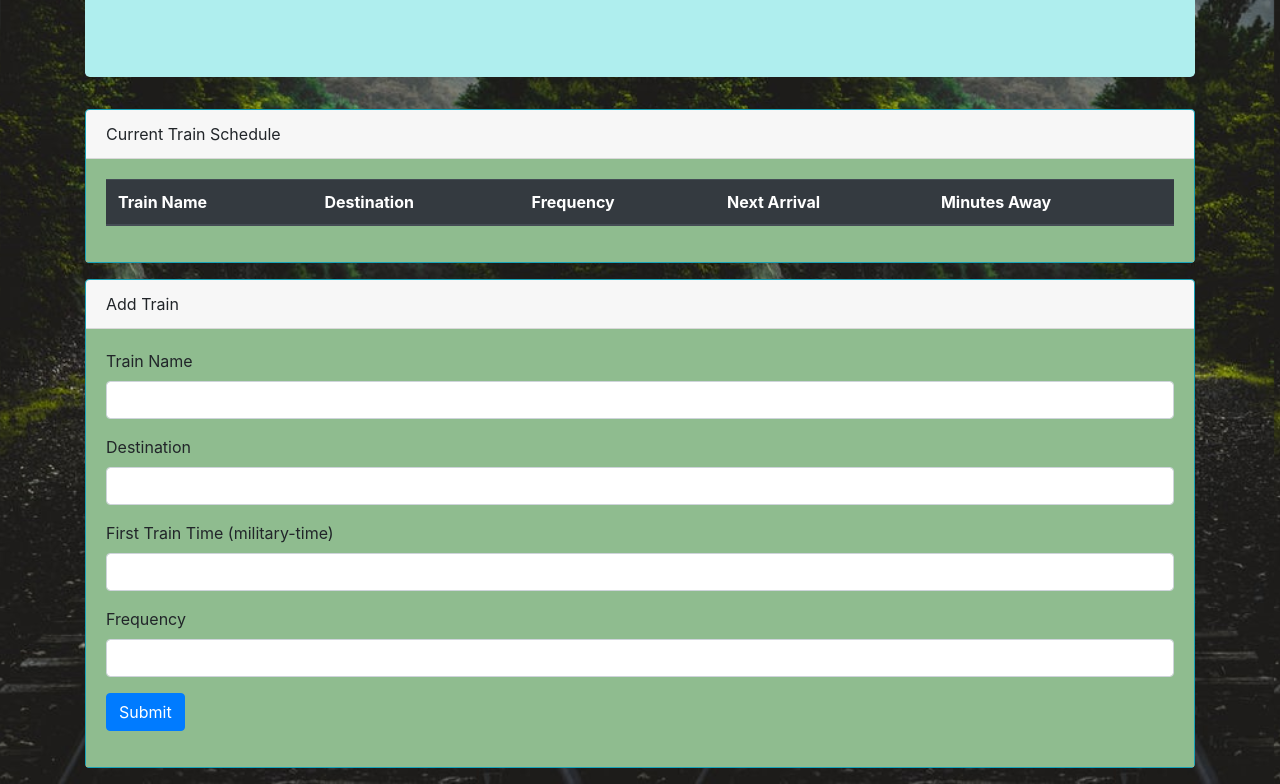
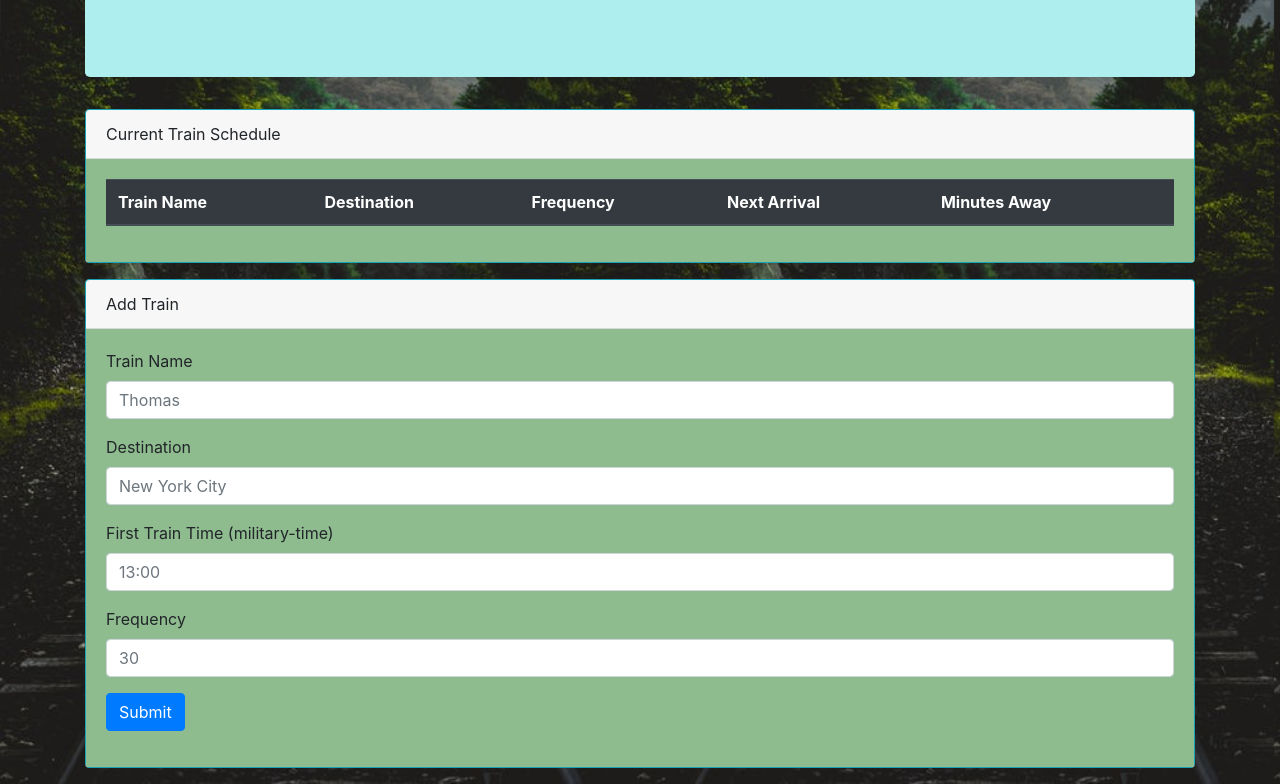
Before and after one commit to Tywilliams7/Train-Scheduler, a plain HTML site: page index.html in a window 1280 px wide. Shown: the part 172-956 px from the top of the page. Drawn offline with nearby package versions, Linux system fonts and the light colour scheme; no server answers.

Commit message:
WorkingPlaceholders

```diff
--- a/index.html
+++ b/index.html
@@ -56,19 +56,19 @@
                 <form>
                     <div class="form-group">
                         <label for="exampleInputTrain">Train Name</label>
-                        <input type="train" class="form-control" id="train-name">
+                        <input type="train" class="form-control" id="train-name" placeholder="Thomas">
                     </div>
                     <div class="form-group">
                         <label for="exampleInputdestination">Destination</label>
-                        <input type="destination" class="form-control" id="train-destination">
+                        <input type="destination" class="form-control" id="train-destination" placeholder="New York City">
                     </div>
                     <div class="form-group">
                         <label for="exampleInputTrainTime">First Train Time (military-time)</label>
-                        <input type="trainTime" class="form-control" id="train-time">
+                        <input type="trainTime" class="form-control" id="train-time" placeholder="13:00">
                     </div>
                     <div class="form-group">
                         <label for="exampleInputFrequency">Frequency</label>
-                        <input type="frequency" class="form-control" id="train-frequency">
+                        <input type="frequency" class="form-control" id="train-frequency" placeholder="30">
                     </div>
                     <button type="submit" class="btn btn-primary" id="add-train">Submit</button>
                 </form>
```
